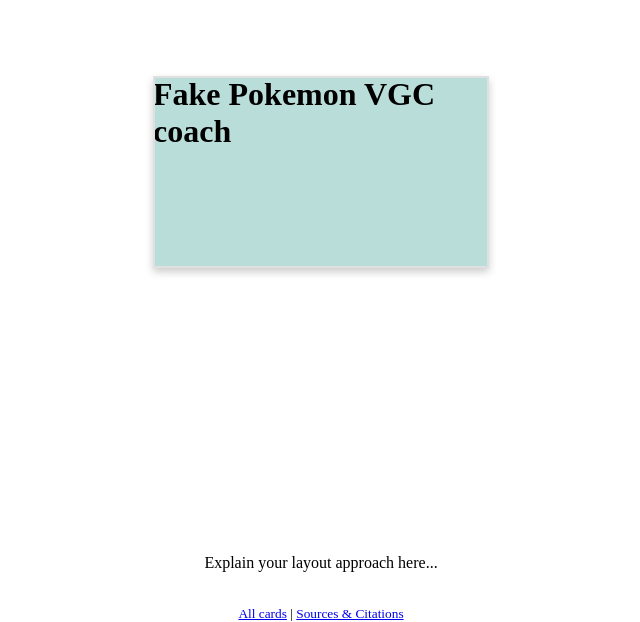
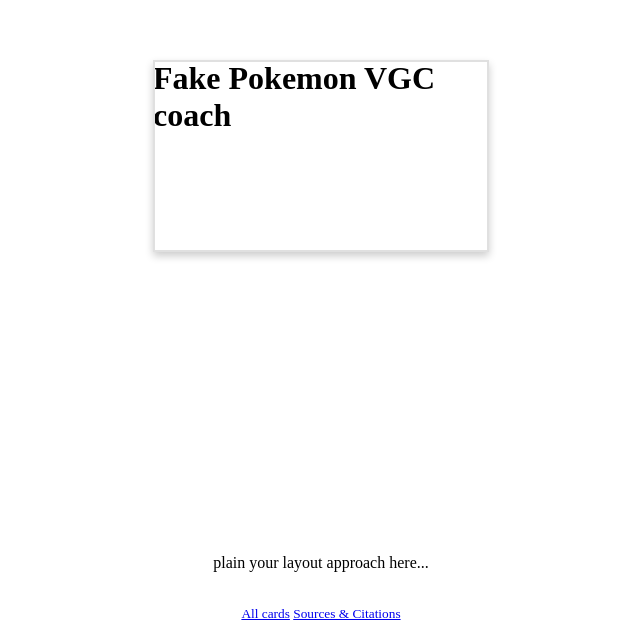
Before and after one commit to IACS-26-27/web-design-1-business-card-j0sh-iacs-afk, a website: page box.html in a window 1280 px wide. Shown: the part 178-800 px from the top of the page, without its empty margins (319-959 px from the left). Drawn offline with Linux system fonts and the light colour scheme.

Commit message:
trying to add pictures

```diff
--- a/box.css
+++ b/box.css
@@ -24,10 +24,10 @@
  * Layout with margin, padding, border, width, and height only
  * (no flexbox or grid). */
 
- h1 {
-  color:rgb(0, 0, 0);
- }
+h1 {
+  color: rgb(0, 0, 0);
+}
 
-.card{
- background-color:rgb(185, 222, 217);
+.card-background{
+  color:darkslategray;
 }
--- a/box.html
+++ b/box.html
@@ -17,16 +17,16 @@
         <!-- Back of card here -->
       </div>
     </div>
-
-    <p>Explain your layout approach here...</p>
+    <img>
+    <p>plain your layout approach here...</p>
 
     <footer>
       <small>
-        <a href="index.html">All cards</a> |
+        <a href="index.html">All cards</a>
         <a href="citations.html">Sources &amp; Citations</a>
       </small>
     </footer>
 
     <script src="./script.js"></script>
-  </body>
+    </body>
 </html>
```
